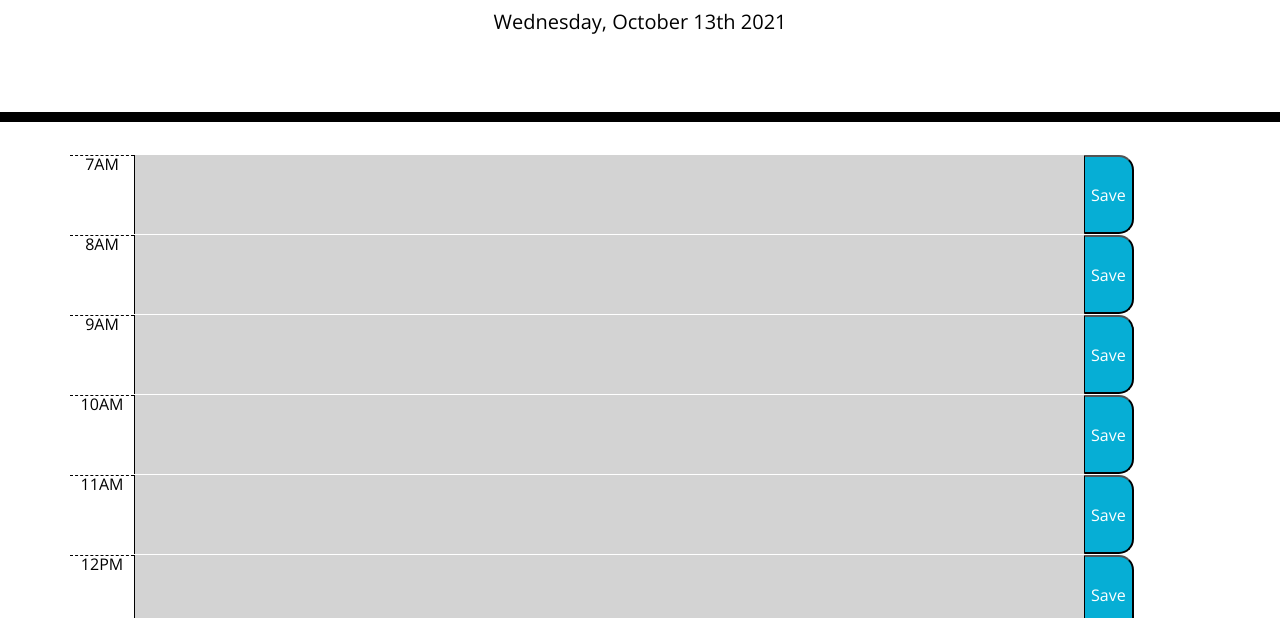
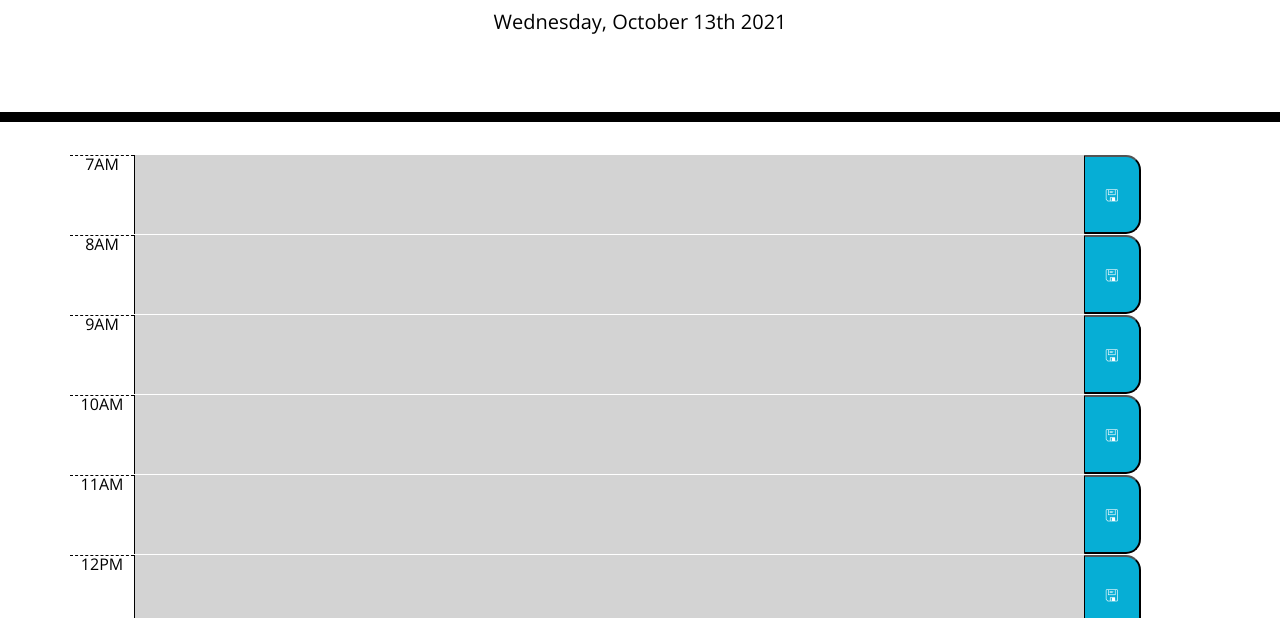
Before and after one commit to tbellenger/work-day-scheduler, a plain HTML site: page index.html in a window 1280 px wide. Shown: the part 182-800 px from the top of the page. Drawn offline with nearby package versions, Linux system fonts and the light colour scheme.

Commit message:
style the save button

```diff
--- a/assets/script/script.js
+++ b/assets/script/script.js
@@ -97,7 +97,7 @@ const init = function() {
         }
         let hourEl = $("<div class='hour'></div>").text(cntTime.format("hA"));
         let txtAreaEl = $("<textarea " + category + " name='desc' cols='100%' rows='3' data-time='" + times[i] + "'></textarea>").text(contents);
-        let btnEl = $("<button class='saveBtn'></button>").text('Save');
+        let btnEl = $("<button class='saveBtn'></button>").html('&#x1F5AB;');
         let rowEl = $("<div class='row'></div>").append(hourEl).append(txtAreaEl).append(btnEl);
         let timeBlckEl = $("<div class='time-block'></div>").append(rowEl);
         containerEl.append(timeBlckEl);
--- a/assets/styles/style.css
+++ b/assets/styles/style.css
@@ -65,6 +65,7 @@ textarea{
   border-bottom-right-radius: 15px;
   background-color: #06AED5;
   color: white;
+  padding: 0 20px;
 }
 
 .saveBtn:hover {
```
